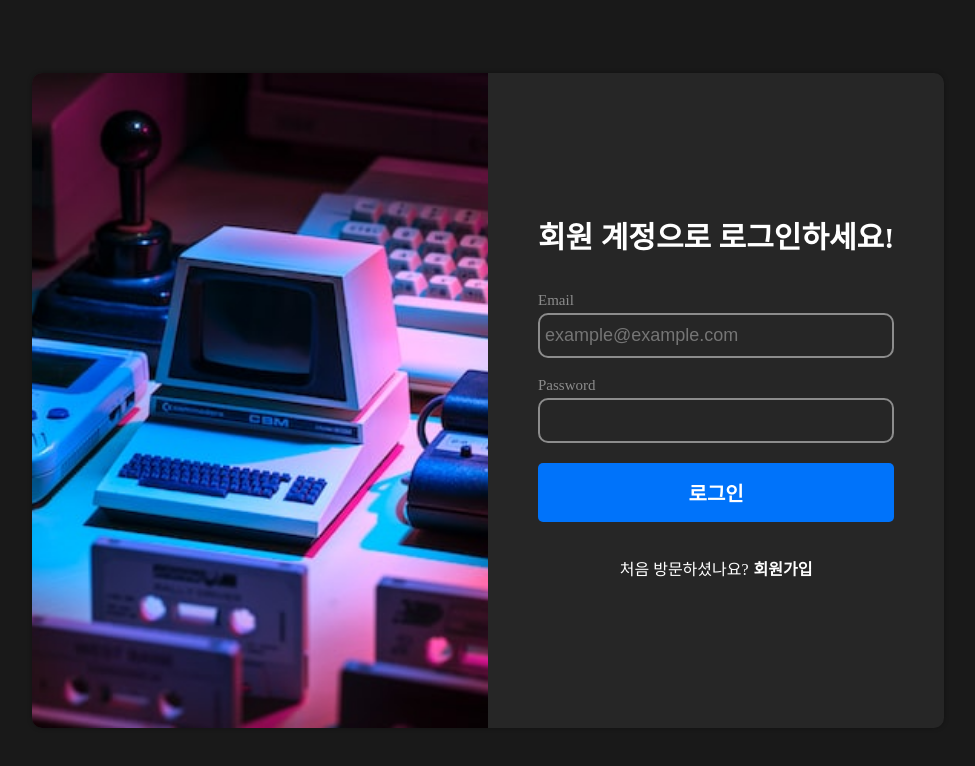
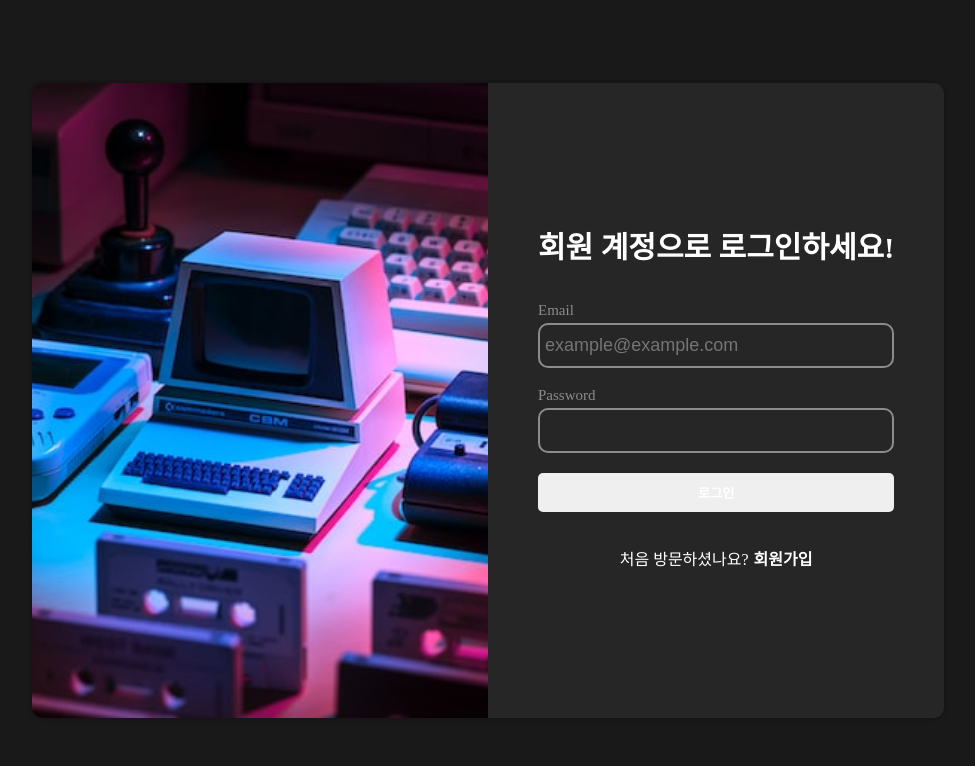
Before and after one commit to GitHWS/know-hub-project, a React (Vite) app in the folder client/: page /login in a window 1280 px wide. Shown: the top 766 px of the page, without its empty margins (152-1127 px from the left). Built offline with nearby package versions, Linux system fonts and the light colour scheme.

Commit message:
:lipstick: Style: 공통 Button 컴포넌트 스타일 수정
공통 Button 컴포넌트 컴포넌트 스타일 수정

```diff
--- a/client/src/components/common/Button/Button.tsx
+++ b/client/src/components/common/Button/Button.tsx
@@ -1,13 +1,12 @@
-import { ButtonStyles } from './ButtonStyles';
+import { ButtonStyle } from './ButtonStyles';
 
 interface ButtonProps {
-  padding: 'lg' | 'md' | 'sm';
-  primary?: boolean;
+  size: 'lg' | 'md' | 'sm';
   children: React.ReactNode;
 }
 
-const Button = (props: ButtonProps) => {
-  return <ButtonStyles {...props}>{props.children}</ButtonStyles>;
+const Button = ({ size, children, ...rest }: ButtonProps) => {
+  return <ButtonStyle size={size}>{children}</ButtonStyle>;
 };
 
 export default Button;
--- a/client/src/components/common/Button/ButtonStyles.ts
+++ b/client/src/components/common/Button/ButtonStyles.ts
@@ -1,42 +1,56 @@
 import styled, { css } from 'styled-components';
 import { theme } from '../../../styles/theme';
 
-interface StyledButtonProps {
-  padding: 'lg' | 'md' | 'sm';
-  primary?: boolean;
+interface ButtonProps {
+  size: 'lg' | 'md' | 'sm';
 }
 
-export const ButtonStyles = styled.button<StyledButtonProps>`
-  font-size: 2rem;
+// 공통 Button 스타일
+export const ButtonStyle = styled.button<ButtonProps>`
+  padding: 1rem;
+  border-radius: 0.5rem;
+
   font-weight: 900;
+  color: ${theme.colors.white};
 
-  ${({ padding }) =>
-    padding === 'lg' &&
+  transition: all 0.3s;
+
+  ${({ size }) =>
+    size === 'lg' &&
     css`
-      padding: 15px;
+      width: 100%;
+      padding: 1.5rem;
+      font-size: 2rem;
     `}
-  ${({ padding }) =>
-    padding === 'md' &&
+
+  ${({ size }) =>
+    size === 'md' &&
     css`
-      padding: 10px;
+      min-width: 150px;
+      font-size: 1.8rem;
     `}
-      ${({ padding }) =>
-    padding === 'sm' &&
+
+    ${({ size }) =>
+    size === 'sm' &&
     css`
-      padding: 5px;
+      min-width: 100px;
       font-size: 1.4rem;
     `};
 
-  width: 100%;
-  border-radius: 5px;
-
-  color: ${theme.colors.white};
-  background: ${({ primary }) =>
-    primary ? theme.colors.primary : theme.colors.highlight};
-
-  transition: all 0.2s;
-
   &:hover {
-    background-color: ${({ primary }) => (primary ? '#0059c1' : '#bb4242')};
+    filter: brightness(0.7);
   }
 `;
+
+// 배경색 추가된 버튼(Primary, Highlight, clear)
+export const PrimaryButton = styled(ButtonStyle)`
+  background-color: ${theme.colors.primary};
+`;
+
+export const SecondaryButton = styled(ButtonStyle)`
+  background-color: ${theme.colors.highlight};
+`;
+
+export const ClearButton = styled(ButtonStyle)`
+  background-color: ${theme.colors.lightGrey};
+`;
```
